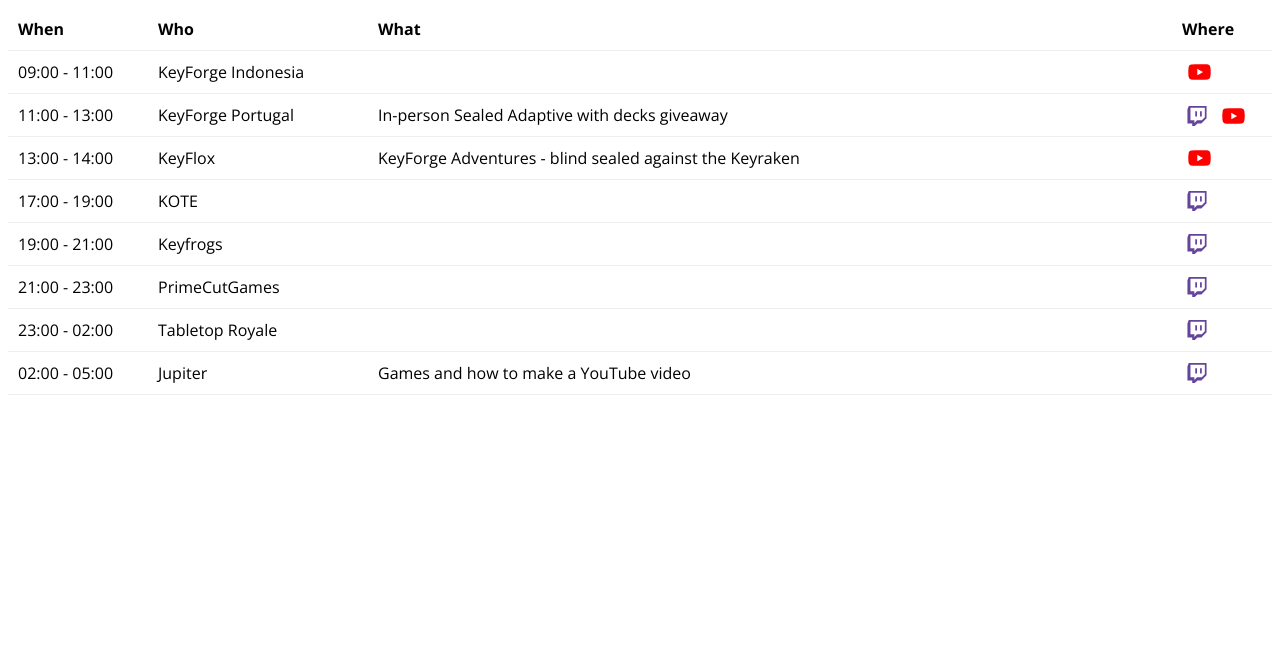
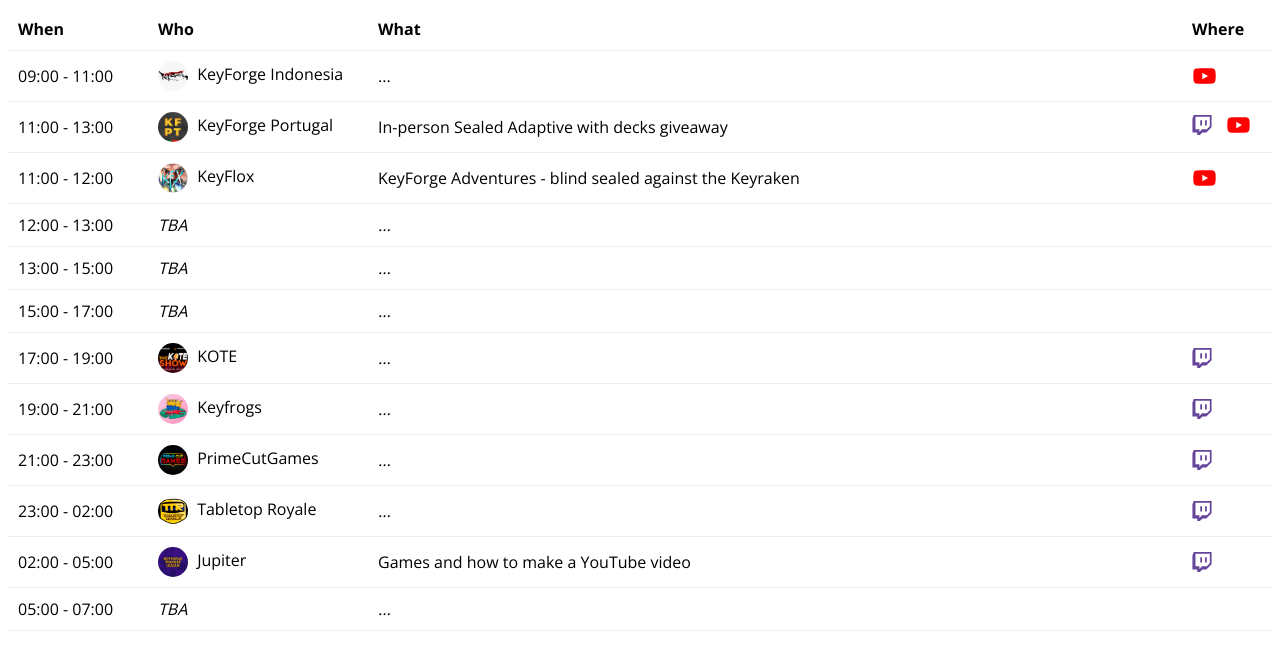
Before and after one commit to keyforge-portugal/24-schedule, a plain HTML site: page index.html in a window 1280 px wide. Drawn offline with nearby package versions, Linux system fonts and the light colour scheme.

Commit message:
Schedule for announcement

```diff
--- a/index.html
+++ b/index.html
@@ -13,93 +13,145 @@
 
         <tr>
           <td data-start-time="09:00" data-end-time="11:00"></td>
-          <td>KeyForge Indonesia</td>
-          <td></td>
+          <td>
+            <img src="kf_indonesia.jpg" class="logo"/>
+            KeyForge Indonesia
+          </td>
+          <td>...</td>
           <td>
             <a href="https://www.youtube.com/channel/UC8YwQ-8THGPpad0FM_dPbrg">
-              <img src="youtube.svg" alt="YouTube"/>
+              <img src="youtube.svg" alt="YouTube" class="service"/>
             </a>
           </td>
         </tr>
 
         <tr>
           <td data-start-time="11:00" data-end-time="13:00"></td>
-          <td>KeyForge Portugal</td>
+          <td>
+            <img src="kfpt.png" class="logo"/>
+            KeyForge Portugal
+          </td>
           <td>In-person Sealed Adaptive with decks giveaway</td>
           <td>
             <a href="https://www.twitch.tv/KeyforgePT">
-              <img src="twitch.svg" alt="Twitch"/>
+              <img src="twitch.svg" alt="Twitch" class="service"/>
             </a>
             <a href="https://www.youtube.com/channel/UC8YwQ-8THGPpad0FM_dPbrg">
-              <img src="youtube.svg" alt="YouTube"/>
+              <img src="youtube.svg" alt="YouTube" class="service"/>
             </a>
           </td>
         </tr>
 
         <tr>
-          <td data-start-time="13:00" data-end-time="14:00"></td>
-          <td>KeyFlox</td>
+          <td data-start-time="11:00" data-end-time="12:00"></td>
+          <td>
+            <img src="keyflox.jpg" class="logo"/>
+            KeyFlox
+          </td>
           <td>KeyForge Adventures - blind sealed against the Keyraken</td>
           <td>
             <a href="https://www.youtube.com/channel/UCWIZtPIE6pNZAwX5-JjOgvQ">
-              <img src="youtube.svg" alt="YouTube"/>
+              <img src="youtube.svg" alt="YouTube" class="service"/>
             </a>
           </td>
         </tr>
 
         <tr>
+          <td data-start-time="12:00" data-end-time="13:00"></td>
+          <td><i>TBA</i></td>
+          <td><i>...</i></td>
+          <td></td>
+        </tr>
+
+        <tr>
+          <td data-start-time="13:00" data-end-time="15:00"></td>
+          <td><i>TBA</i></td>
+          <td><i>...</i></td>
+          <td></td>
+        </tr>
+
+        <tr>
+          <td data-start-time="15:00" data-end-time="17:00"></td>
+          <td><i>TBA</i></td>
+          <td><i>...</i></td>
+          <td></td>
+        </tr>
+
+        <tr>
           <td data-start-time="17:00" data-end-time="19:00"></td>
-          <td>KOTE</td>
-          <td></td>
+          <td>
+            <img src="kote.jpg" class="logo"/>
+            KOTE
+          </td>
+          <td><i>...</i></td>
           <td>
             <a href="https://www.twitch.tv/keyforgeonlineteamevents">
-              <img src="twitch.svg" alt="Twitch"/>
+              <img src="twitch.svg" alt="Twitch" class="service"/>
             </a>
           </td>
         </tr>
 
         <tr>
           <td data-start-time="19:00" data-end-time="21:00"></td>
-          <td>Keyfrogs</td>
-          <td></td>
+          <td>
+            <img src="keyfrogs.png" class="logo"/>
+            Keyfrogs
+          </td>
+          <td><i>...</i></td>
           <td>
             <a href="https://www.twitch.tv/Keyfrogs">
-              <img src="twitch.svg" alt="Twitch"/>
+              <img src="twitch.svg" alt="Twitch" class="service"/>
             </a>
           </td>
         </tr>
 
         <tr>
           <td data-start-time="21:00" data-end-time="23:00"></td>
-          <td>PrimeCutGames</td>
-          <td></td>
+          <td>
+            <img src="prime.jpg" class="logo"/>
+            PrimeCutGames
+          </td>
+          <td><i>...</i></td>
           <td>
             <a href="https://www.twitch.tv/PrimeCutGames">
-              <img src="twitch.svg" alt="Twitch"/>
+              <img src="twitch.svg" alt="Twitch" class="service"/>
             </a>
           </td>
         </tr>
 
         <tr>
           <td data-start-time="23:00" data-end-time="02:00"></td>
-          <td>Tabletop Royale</td>
-          <td></td>
+          <td>
+            <img src="ttr.jpg" class="logo"/>
+            Tabletop Royale
+          </td>
+          <td><i>...</i></td>
           <td>
             <a href="https://www.twitch.tv/tabletoproyale">
-              <img src="twitch.svg" alt="Twitch"/>
+              <img src="twitch.svg" alt="Twitch" class="service"/>
             </a>
           </td>
         </tr>
 
         <tr>
           <td data-start-time="02:00" data-end-time="05:00"></td>
-          <td>Jupiter</td>
+          <td>
+            <img src="jupiter.png" class="logo"/>
+            Jupiter
+          </td>
           <td>Games and how to make a YouTube video</td>
           <td>
             <a href="https://www.twitch.tv/kfpl_jupiter">
-              <img src="twitch.svg" alt="Twitch"/>
+              <img src="twitch.svg" alt="Twitch" class="service"/>
             </a>
           </td>
+        </tr>
+
+        <tr>
+          <td data-start-time="05:00" data-end-time="07:00"></td>
+          <td><i>TBA</i></td>
+          <td><i>...</i></td>
+          <td></td>
         </tr>
 
       </tbody>
@@ -128,7 +180,7 @@
         background-color: #FAFAFA;
       }
       td {
-        min-height: 40px;
+        min-height: 50px;
         padding: 10px;
         border-bottom: 1px solid #EEE;
         vertical-align: middle;
@@ -140,12 +192,17 @@
         width: 200px;
       }
       td:nth-child(4) {
-        width: 80px;
+        width: 70px;
       }
-      td img {
+      table img.service {
         max-height: 20px;
-        margin: 0 5px;
-        vertical-align: bottom;
+        margin-right: 10px;
+      }
+      table img.logo {
+        height: 30px;
+        border-radius: 50%;
+        margin-right: 5px;
+        vertical-align: middle;
       }
     </style>
     <script type="text/javascript" src="https://cdnjs.cloudflare.com/ajax/libs/moment.js/2.29.1/moment.min.js"></script>
```
Also changed, not shown: jupiter.png (added), keyflox.jpg (added), keyfrogs.png (added), kf_indonesia.jpg (added), kfpt.png (added), kote.jpg (added), prime.jpg (added), ttr.jpg (added).
